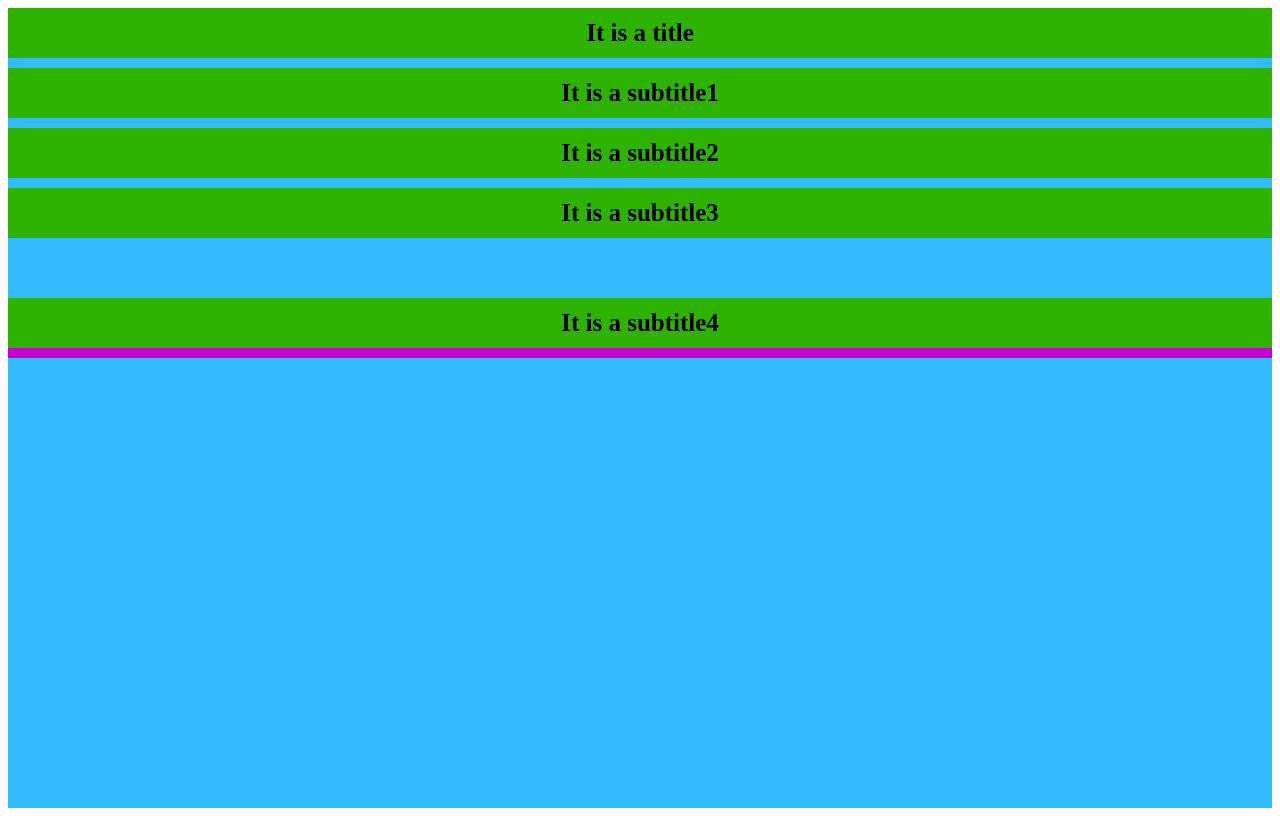
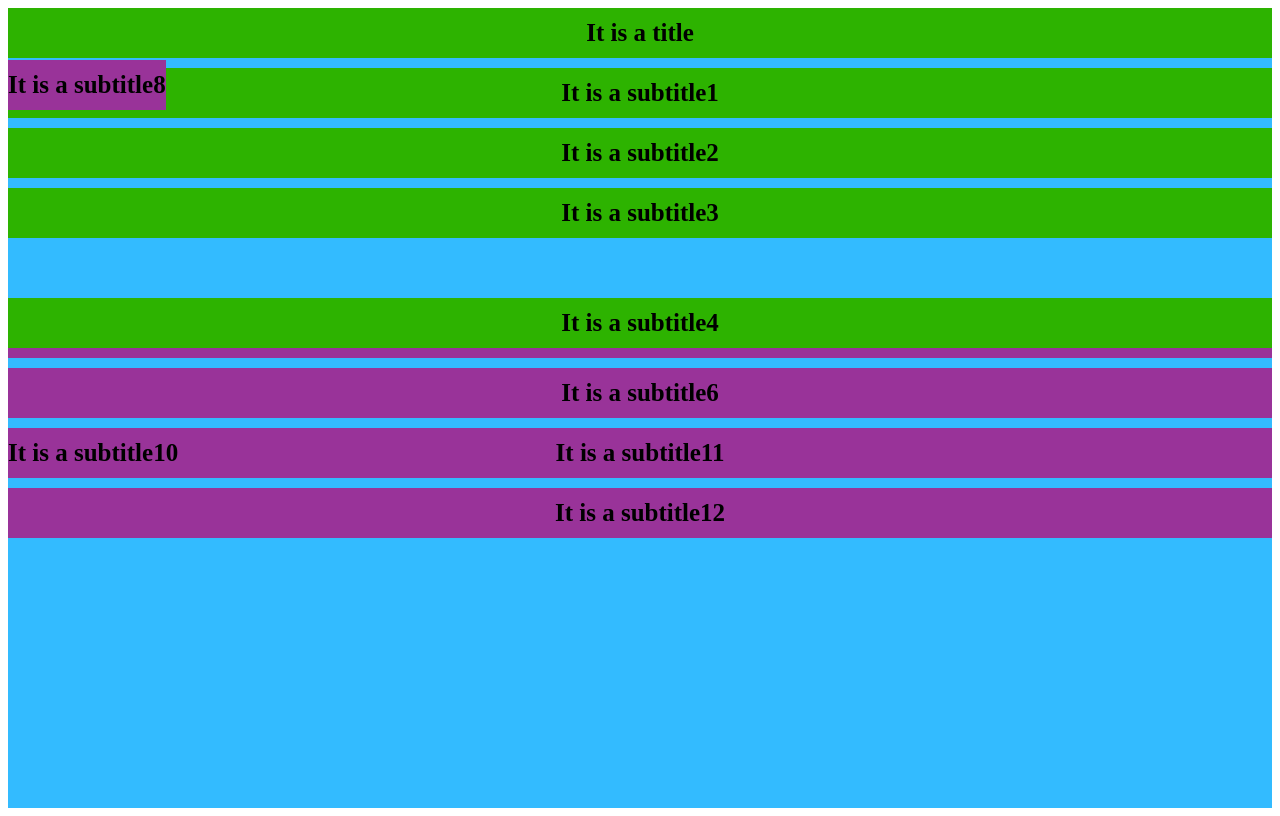
Before and after one commit to zbw322092/CSS_experience, a plain HTML site: page positioning/index.html in a window 1280 px wide. Drawn offline with Linux system fonts and the light colour scheme.

Commit message:
positioning

```diff
--- a/box-model-and-positioning/style.css
+++ /dev/null
@@ -1,83 +0,0 @@
-.top {
-	height: 800px;
-	background-color: #33bbff;
-}
-
-.title {
-	height: 50px;
-	background-color: #2db300;
-	font-size: 25px;
-	font-weight: bold;
-	text-align: center;
-	line-height: 50px;
-}
-
-.subtitle1 {
-	height: 50px;
-	background-color: #2db300;
-	font-size: 25px;
-	font-weight: bold;
-	text-align: center;
-	line-height: 50px;
-
-	/* 这里是相对于上一个同级div的margin距离 */
-	margin-top: 10px;
-}
-
-
-/* 在这里subtitle2 和 subtitle3都用了position: relative; 但是和没有这个样式
-出来的效果是一样的，因为没有使用top,left之类的位置信息 */
-.subtitle2 {
-	position: relative;
-
-	height: 50px;
-	background-color: #2db300;
-	font-size: 25px;
-	font-weight: bold;
-	text-align: center;
-	line-height: 50px;
-
-	margin-top: 10px;
-}
-
-.subtitle3 {
-	position: relative;
-
-	height: 50px;
-	background-color: #2db300;
-	font-size: 25px;
-	font-weight: bold;
-	text-align: center;
-	line-height: 50px;
-
-	margin-top: 10px;
-}
-
-/* 和上面一样，这是使用了relative的定位，因为有了top这样的位置信息，它往下移了 */
-.subtitle4 {
-	position: relative;
-
-	height: 50px;
-	background-color: #2db300;
-	font-size: 25px;
-	font-weight: bold;
-	text-align: center;
-	line-height: 50px;
-
-	margin-top: 10px;
-	top: 50px;
-}
-
-.subtitle5 {
-	/*position: relative;*/
-
-	height: 50px;
-	background-color: #cc00cc;
-	font-size: 25px;
-	font-weight: bold;
-	text-align: center;
-	line-height: 50px;
-
-	margin-top: 10px;
-	top: 50px;
-}
--- a/box-model-and-positioning/index.html
+++ b/positioning/index.html
@@ -32,6 +32,34 @@
 			<span>It is a subtitle5</span>
 		</div>
 
+		<div class="subtitle6">
+			<span>It is a subtitle6</span>
+		</div>
+
+		<div class="subtitle7">
+			<span>It is a subtitle7</span>
+		</div>
+
+		<div class="subtitle8">
+			<span>It is a subtitle8</span>
+		</div>
+
+		<div class="subtitle9">
+			<span>It is a subtitle9</span>
+		</div>
+
+		<div class="subtitle10">
+			<span>It is a subtitle10</span>
+		</div>
+
+		<div class="subtitle11">
+			<span>It is a subtitle11</span>
+		</div>
+
+		<div class="subtitle12">
+			<span>It is a subtitle12</span>
+		</div>
+
 	</div>
 </body>
 
--- /dev/null
+++ b/positioning/style.css
@@ -0,0 +1,199 @@
+.top {
+	height: 800px;
+	background-color: #33bbff;
+}
+
+.title {
+	height: 50px;
+	background-color: #2db300;
+	font-size: 25px;
+	font-weight: bold;
+	text-align: center;
+	line-height: 50px;
+}
+
+.subtitle1 {
+	height: 50px;
+	background-color: #2db300;
+	font-size: 25px;
+	font-weight: bold;
+	text-align: center;
+	line-height: 50px;
+
+	/* 这里是相对于上一个同级div的margin距离 */
+	margin-top: 10px;
+}
+
+
+/* 在这里subtitle2 和 subtitle3都用了position: relative; 但是和没有这个样式
+出来的效果是一样的，因为没有使用top,left之类的位置信息 */
+.subtitle2 {
+	position: relative;
+
+	height: 50px;
+	background-color: #2db300;
+	font-size: 25px;
+	font-weight: bold;
+	text-align: center;
+	line-height: 50px;
+
+	margin-top: 10px;
+}
+
+.subtitle3 {
+	position: relative;
+
+	height: 50px;
+	background-color: #2db300;
+	font-size: 25px;
+	font-weight: bold;
+	text-align: center;
+	line-height: 50px;
+
+	margin-top: 10px;
+}
+
+/* 和上面一样，这是使用了relative的定位，因为有了top这样的位置信息，它往下移了 */
+.subtitle4 {
+	position: relative;
+
+	height: 50px;
+	background-color: #2db300;
+	font-size: 25px;
+	font-weight: bold;
+	text-align: center;
+	line-height: 50px;
+
+	margin-top: 10px;
+	top: 50px;
+}
+
+/* 如果subtitle5不设置relative的位置，那么它的margin-top是相对于subtitle4
+原来应该在的位置，而不是subtitle4现在处于的位置。而样式中的top属性是不起作用的 */
+.subtitle5 {
+	/*position: relative;*/
+
+	height: 50px;
+	background-color: #993399;
+	font-size: 25px;
+	font-weight: bold;
+	text-align: center;
+	line-height: 50px;
+
+	margin-top: 10px;
+	top: 50px;
+}
+
+/* 这里可以验证的就是如果什么位置信息都不设置，那么它的最终位置就是相对于subtitle5
+的magin-top: 10px; */
+.subtitle6 {
+	/*position: relative;*/
+
+	height: 50px;
+	background-color: #993399;
+	font-size: 25px;
+	font-weight: bold;
+	text-align: center;
+	line-height: 50px;
+
+	margin-top: 10px;
+	top: 50px;
+}
+
+/* 如果这里设置top属性，只是将位置设为absolute，那么它将正常的处于subtitle6下面
+margin-top:10px;的地方，但是它的width变成了文字的所占的宽度。
+这里可以通过手动的设置宽度属性来改变效果 */
+.subtitle7 {
+	position: absolute;
+
+	height: 50px;
+	background-color: #993399;
+	font-size: 25px;
+	font-weight: bold;
+	text-align: center;
+	line-height: 50px;
+
+	margin-top: 10px;
+	/*top: 50px;*/
+}
+
+/* 如果这里设置了absolute的位置属性，并且有top的位置属性，因为它不处于某个relative
+的子集，那么它将相对于body。这个时候它的margin和top属性都能影响其位置 */
+.subtitle8 {
+	position: absolute;
+
+	height: 50px;
+	background-color: #993399;
+	font-size: 25px;
+	font-weight: bold;
+	text-align: center;
+	line-height: 50px;
+
+	margin-top: 10px;
+	top: 50px;
+}
+
+/* 在这里在设置一个subtitle9，没有设置top值，那么它被放置在了subtitle6下面10px处，
+也就是说它的位置是根据subtitle6来定的，subtitle6往下或者往上移动subtitle7、9的
+位置都会随之移动。然后8不会有任何影响，它也不会影响别人 */
+.subtitle9 {
+	position: absolute;
+
+	height: 50px;
+	background-color: #993399;
+	font-size: 25px;
+	font-weight: bold;
+	text-align: center;
+	line-height: 50px;
+
+	margin-top: 10px;
+	/*top: 50px;*/
+}
+
+/* 这里再添加一个位置absolute的subtitle10，它还是会处在subtitle6下方10px处，和
+7、9重合。subtitle10的位置只会相对于上一个处在正常element flow中的元素。它不会
+相对于9，因为9也是absloute的位置，它也脱离了element flow */
+.subtitle10 {
+	position: absolute;
+
+	height: 50px;
+	background-color: #993399;
+	font-size: 25px;
+	font-weight: bold;
+	text-align: center;
+	line-height: 50px;
+
+	margin-top: 10px;
+	/*top: 50px;*/
+}
+
+/* 处于正常element flow中 */
+.subtitle11 {
+	/*position: absolute;*/
+
+	height: 50px;
+	background-color: #993399;
+	font-size: 25px;
+	font-weight: bold;
+	text-align: center;
+	line-height: 50px;
+
+	margin-top: 10px;
+	/*top: 50px;*/
+}
+
+/* 位置相对于11。11和12都是正常的position，所以位置都是在element flow中应该在的
+位置 */
+.subtitle12 {
+	/*position: absolute;*/
+
+	height: 50px;
+	background-color: #993399;
+	font-size: 25px;
+	font-weight: bold;
+	text-align: center;
+	line-height: 50px;
+
+	margin-top: 10px;
+	/*top: 50px;*/
+}
```
